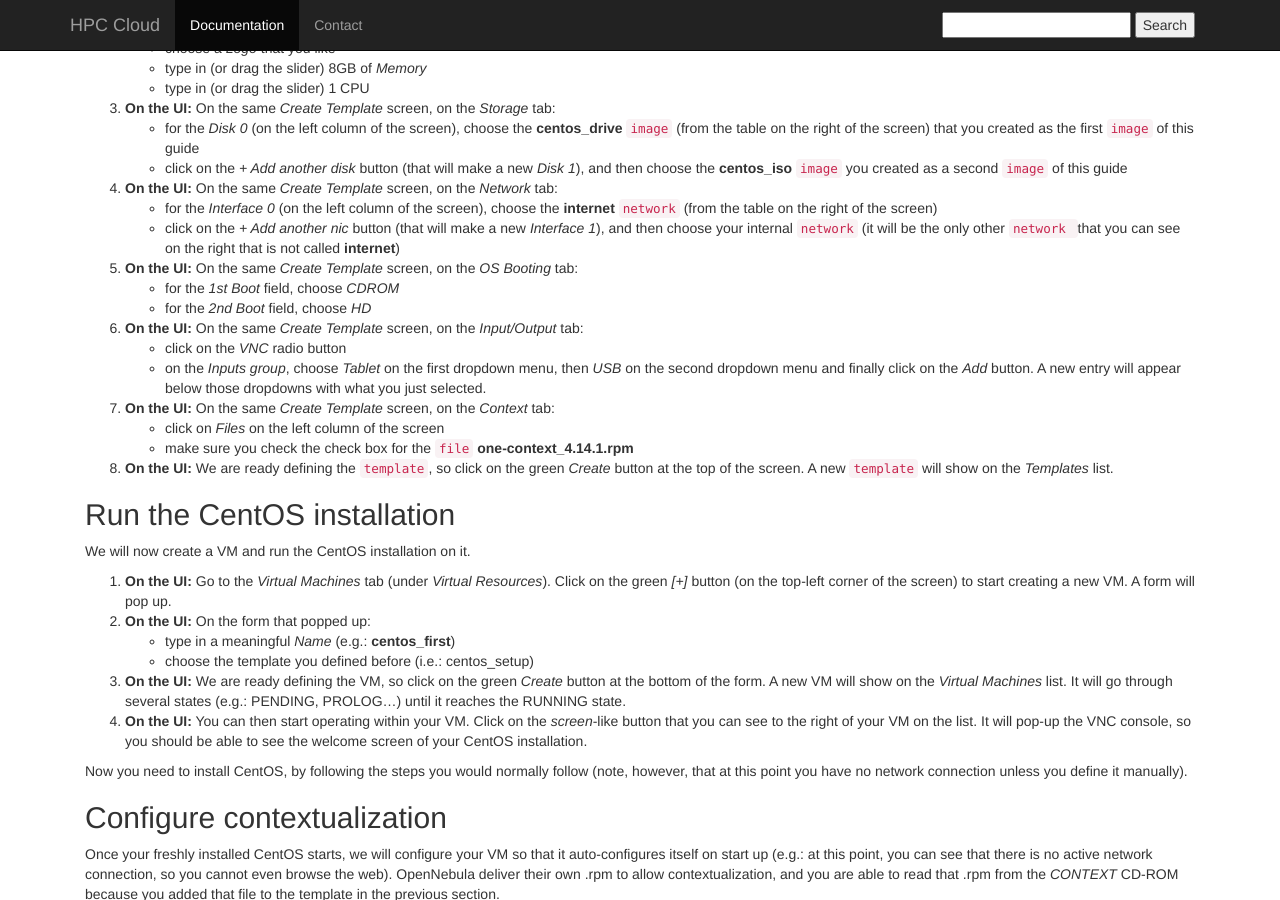
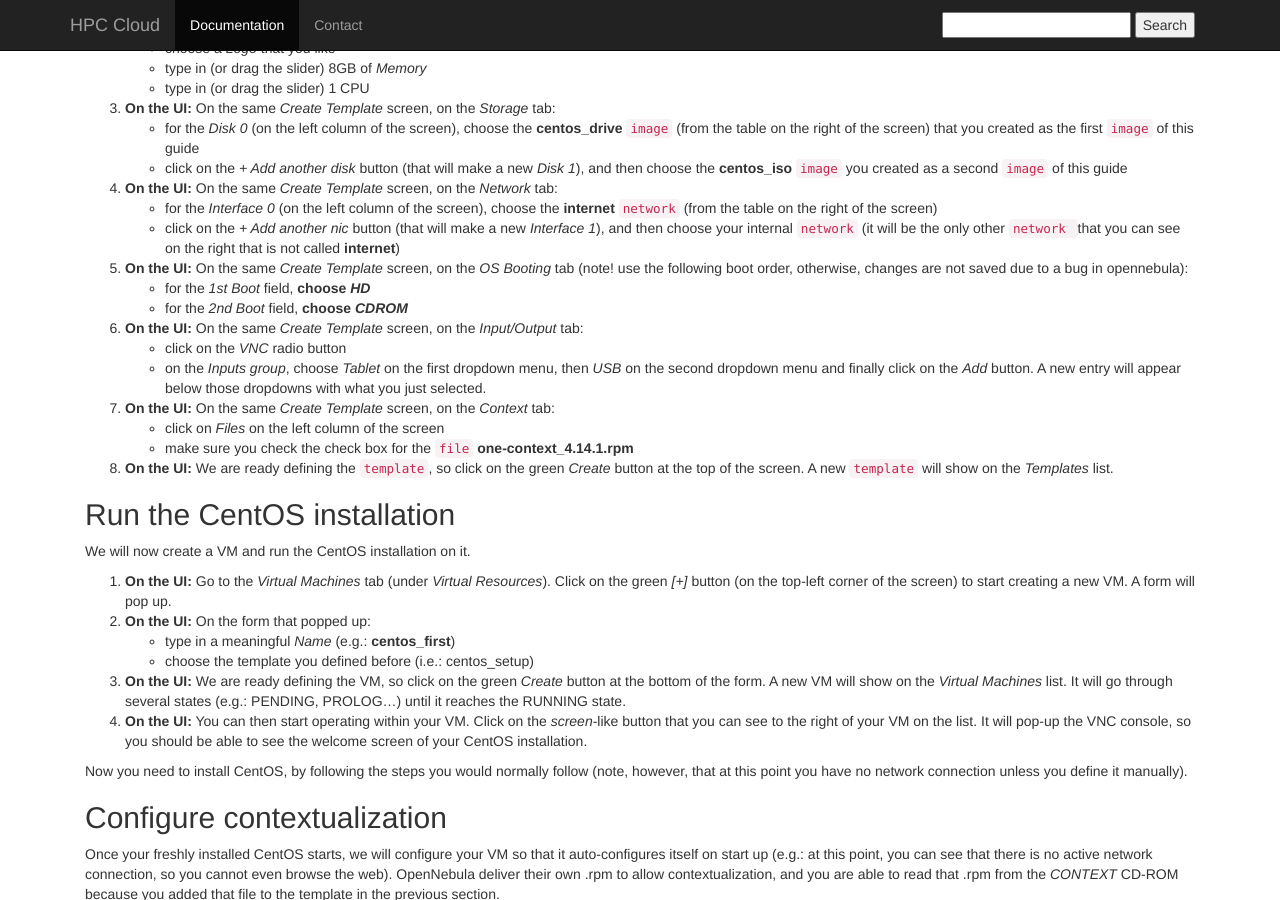
Before and after one commit to sara-nl/clouddocs, a Jekyll site: the page built from vm-scratch-centos.markdown, in a window 1280 px wide and 900 px high, scrolled down 1419 px. Built offline with Jekyll 4.4.1, drawn with Linux system fonts in a browser that asks for light colours.

Commit message:
reversed boot order due to openebula bug

````diff
--- a/vm-scratch-centos.markdown
+++ b/vm-scratch-centos.markdown
@@ -72,9 +72,9 @@ Now that we have all components ready in the UI, we are ready to bring them toge
 4. **On the UI:** On the same _Create Template_ screen, on the _Network_ tab:
   * for the _Interface 0_ (on the left column of the screen), choose the **internet** `network` (from the table on the right of the screen)
   * click on the _+ Add another nic_ button (that will make a new _Interface 1_), and then choose your internal `network` (it will be the only other `network ` that you can see on the right that is not called **internet**)
-5.  **On the UI:** On the same _Create Template_ screen, on the _OS Booting_ tab:
-  * for the _1st Boot_ field, choose _CDROM_
-  * for the _2nd Boot_ field, choose _HD_
+5.  **On the UI:** On the same _Create Template_ screen, on the _OS Booting_ tab (note! use the following boot order, otherwise, changes are not saved due to a bug in opennebula):
+  * for the _1st Boot_ field, **choose _HD_**
+  * for the _2nd Boot_ field, **choose _CDROM_**
 6.  **On the UI:** On the same _Create Template_ screen, on the _Input/Output_ tab:
   * click on the _VNC_ radio button
   * on the _Inputs group_, choose _Tablet_ on the first dropdown menu, then _USB_ on the second dropdown menu and finally click on the _Add_ button. A new entry will appear below those dropdowns with what you just selected.
@@ -102,11 +102,13 @@ Once your freshly installed CentOS starts, we will configure your VM so that it
 
 1. **On the VM:** Open a file explorer, and browse the _CONTEXT_ CD-ROM. You should be able to see at least 2 files on that CD-ROM. One of them should be the one we manually added to the _Context_ tab of the `template` some steps ago, called: _one-context-4.14.1.rpm_.
 2. **On the VM:** Open a terminal and mount the _CONTEXT_ CD-ROM:
+
 ```sh
 mount -t iso9660 -L CONTEXT -o ro /mnt
 ```
 
 3. **On the VM:** On the same terminal, install the .rpm file:
+
 ```sh
 yum install /mnt/*.rpm
 ```
````
